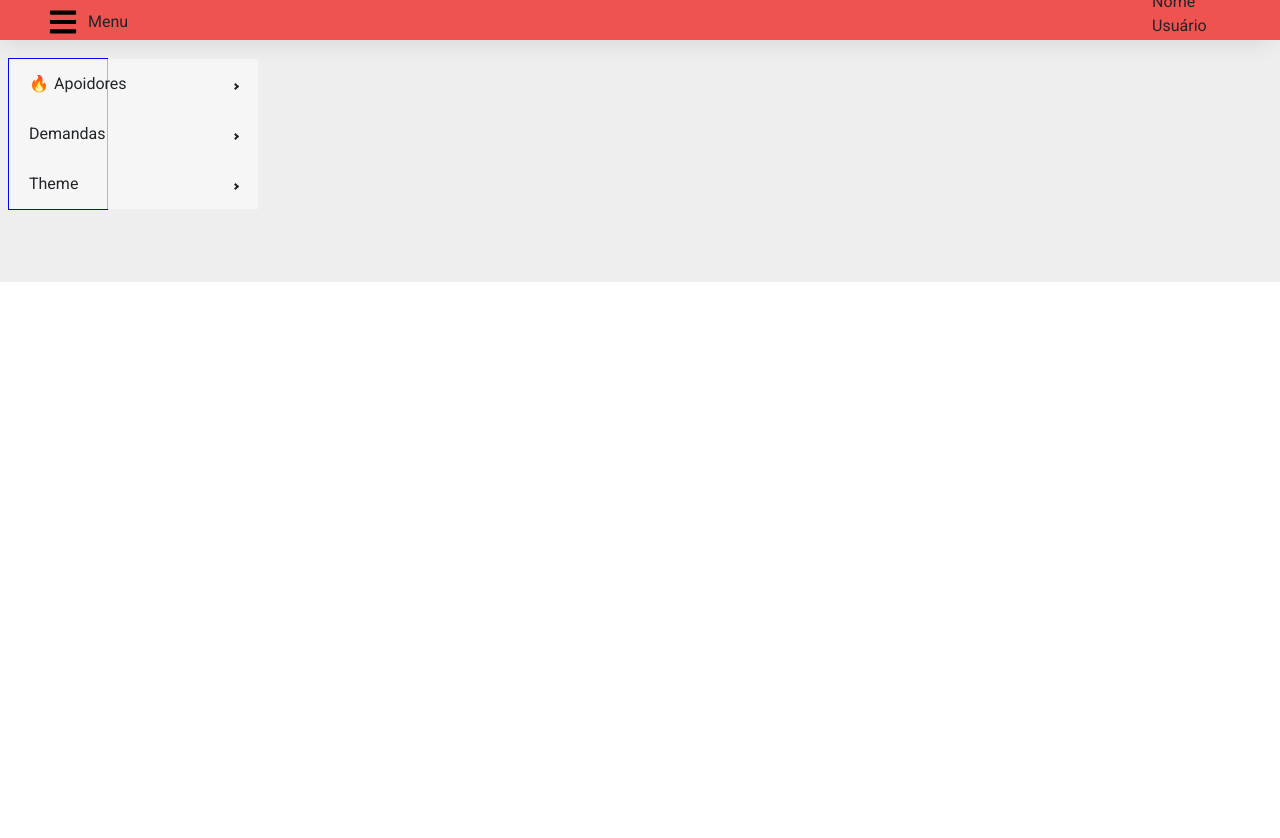
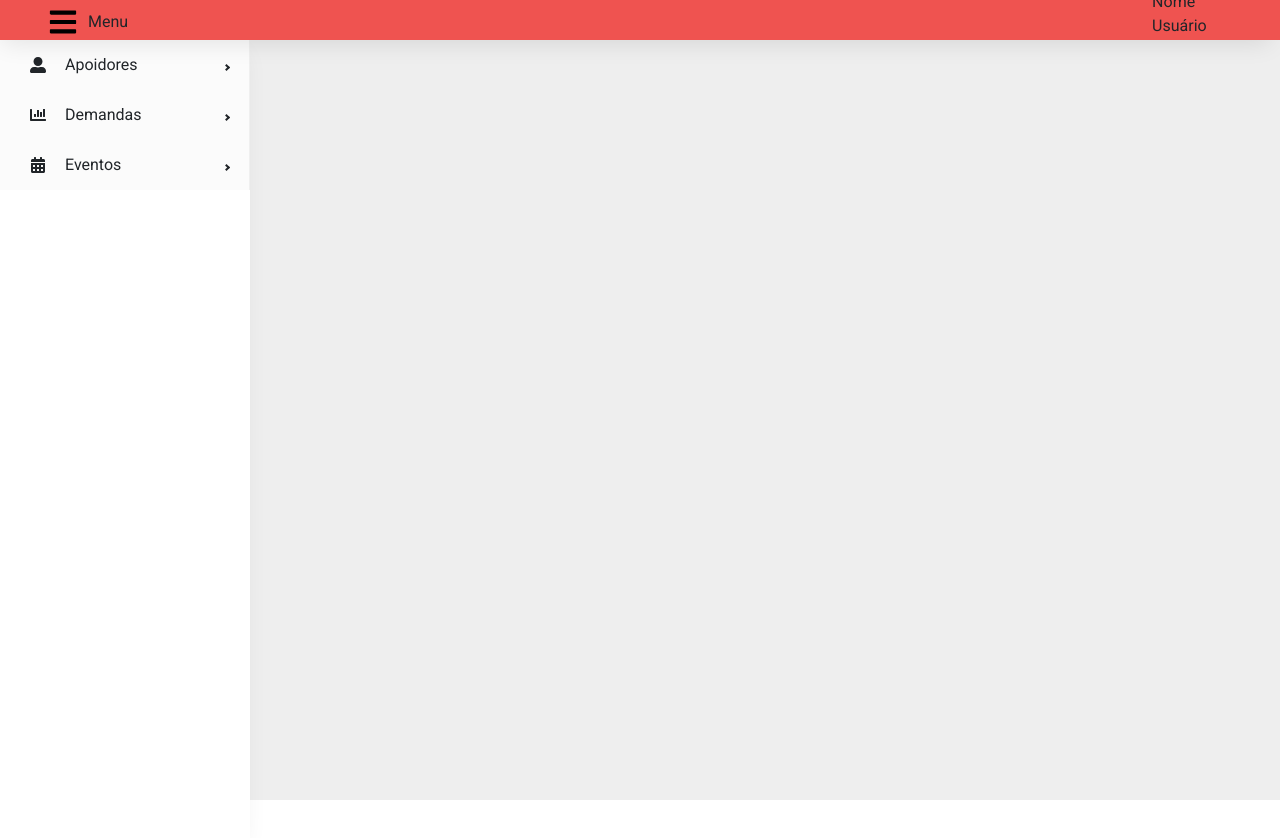
Before and after one commit to gustavofaquim/sisparla-frontend, a React (Vite) app: page / in a window 1280 px wide. Before the commit the page ends 800 px from the top, so only its background shows below. Built offline with nearby package versions, Linux system fonts and the light colour scheme.

Commit message:
feat: implementando novo menu

```diff
--- a/src/components/Sidebar.jsx
+++ b/src/components/Sidebar.jsx
@@ -2,27 +2,51 @@ import React from 'react';
 import { Sidebar, Menu, MenuItem, SubMenu } from 'react-pro-sidebar';
 import { Link } from 'react-router-dom';
 
+import "../styles/components/sidebar.sass"
+
+
+import {
+    FaTimes,
+    FaHome,
+    FaEnvelope,
+    FaRegSun,
+    FaUserAlt,
+    FaIdCardAlt,
+    FaRegFileAlt,
+    FaRegCalendarAlt,
+    FaChartBar,
+    FaCalendarAlt,
+    FaRegWindowClose
+  } from 'react-icons/fa';
+
 const Sidebars = () => {
   return (
+    <div className='sidebar-menu'>
         <Sidebar>
             <Menu>
-            <SubMenu prefix="🔥" label="Apoidores">
+                <SubMenu  icon={<FaUserAlt/>} label="Apoidores">
                     <MenuItem component={<Link to="/apoiadores" />}> Lista</MenuItem>
                     <MenuItem component={<Link to="/novo-apoiador" />}> Novo</MenuItem>
                     <MenuItem component={<Link to="/aniversariantes" />}> Aniversariantes</MenuItem>
+                    <MenuItem component={<Link to="/pendentes" />}> Pendetes</MenuItem>
                 </SubMenu>
 
-            <SubMenu label="Demandas">
-                <MenuItem> Google maps</MenuItem>
-                <MenuItem> Open street maps</MenuItem>
+                <SubMenu icon={<FaChartBar/>} label="Demandas">
+                    <MenuItem component={<Link to="/nova-demanda" />}> Cadastrar Nova</MenuItem>
+                    <MenuItem component={<Link to="/demandas " />}> Demandas</MenuItem>
+                    <MenuItem component={<Link to="/categorias " />}> Categorias</MenuItem>
+                    <MenuItem component={<Link to="/nova-categoria" />}>Nova Categorias</MenuItem>
                 </SubMenu>
 
-            <SubMenu label="Theme">
-                <MenuItem> Dark</MenuItem>
-                <MenuItem> Light</MenuItem>
+                <SubMenu icon={<FaCalendarAlt/>} label="Eventos">
+                    <MenuItem component={<Link to="/novo-evento" />}> Cadastrar Evento</MenuItem>
+                    <MenuItem component={<Link to="/eventos " />}> Eventos</MenuItem>
                 </SubMenu>
+
+
             </Menu>
         </Sidebar>
+    </div>
     );
 };
 
--- a/src/styles/app.sass
+++ b/src/styles/app.sass
@@ -9,9 +9,9 @@ html, body
 
 .app
     width: 100%
-    height: 100%
+    height: 100vh
     display: flex
-    flex-direction: column
+    direction: ltr
     background-color: variables.$cor-fundo-cinza
     padding: 0.5rem
 
@@ -29,8 +29,11 @@ html, body
 
 .content
     flex: 1
+    display: flex
+    justify-content: center
+    margin: auto
     margin-top: 4rem
-    margin-left: 14rem
+
 
 
 
--- a/src/styles/components/header.sass
+++ b/src/styles/components/header.sass
@@ -1,11 +1,6 @@
 @use '../variables'
 
-.menu
-    border: 1px solid blue
-    display: flex
-    margin-top: 50px
-    height: 100%
-    width: 100px
+
 
 .header-bar
     width: 100%
--- a/src/styles/components/sidebar.sass
+++ b/src/styles/components/sidebar.sass
@@ -1,19 +1,12 @@
-.sidebar
-  background-color: #ffffff
-  display: inline
-  position: fixed
-  height: 100%
+
+@use '../variables'
+
+
+.sidebar-menu
+  height: 100vh
+  background: variables.$cor-fundo-branco
+  margin-left: -8px
+  margin-top: 32px
   top: 0px
   left: 0px
-  width: 180px
-  animation: showSidebar .4s
   box-shadow: rgba(0, 0, 0, 0.1) -4px 9px 25px -6px
-  z-index: 2
-
-  svg
-    position: fixed
-    color: white
-    width: 30px
-    height: 30px
-    margin-top: 32px
-    cursor: pointer
```
Also changed, not shown: src/styles/components/sidebar-item.sass (deleted, +0 -73 lines). Lines whose indentation alone changed are shown as unchanged.
